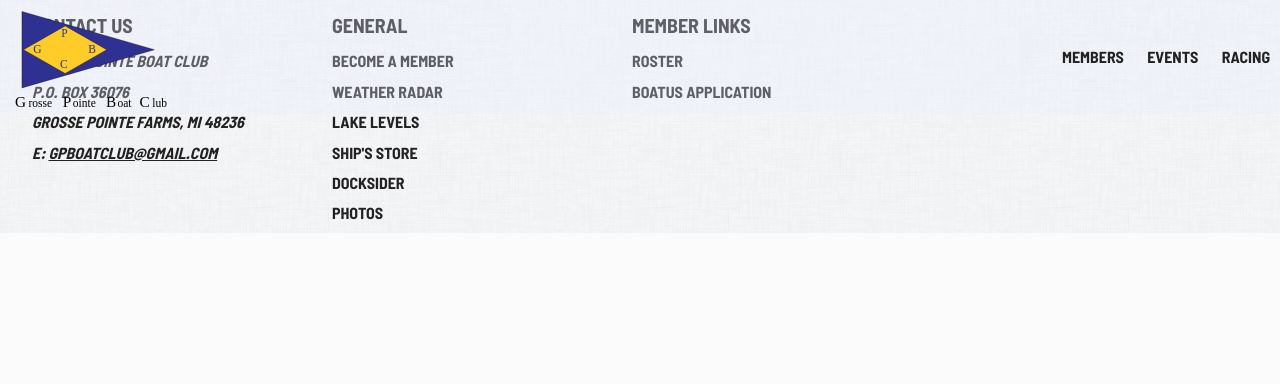
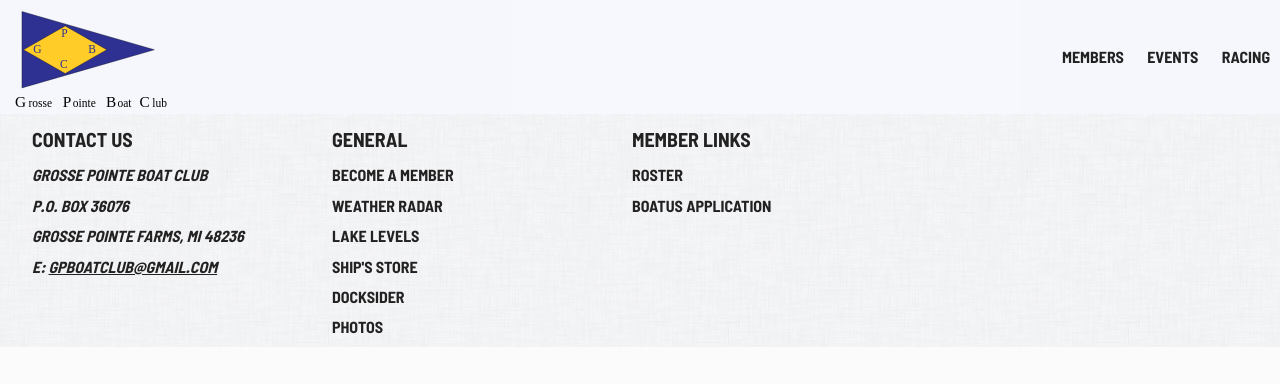
Before and after one commit to gpbc/gpbc.github.io, a plain HTML site: page docksider.html in a window 1280 px wide. Drawn offline with nearby package versions, Linux system fonts and the light colour scheme; a script that the page names is missing.

Commit message:
Adding top spacer to docksider page to push docksider content down.

```diff
--- a/docksider.html
+++ b/docksider.html
@@ -50,6 +50,7 @@
           </div>
 
       </nav>
+      <div style="height: 114px"></div>
       <script src="//rss.bloople.net/?url=https%3A%2F%2Fus10.campaign-archive.com%2Ffeed%3Fu%3D386f546fe97ac197d1ae1ec9a%26id%3D6bff07798b&limit=1&showtitle=false&type=js"></script>
 
 
```
